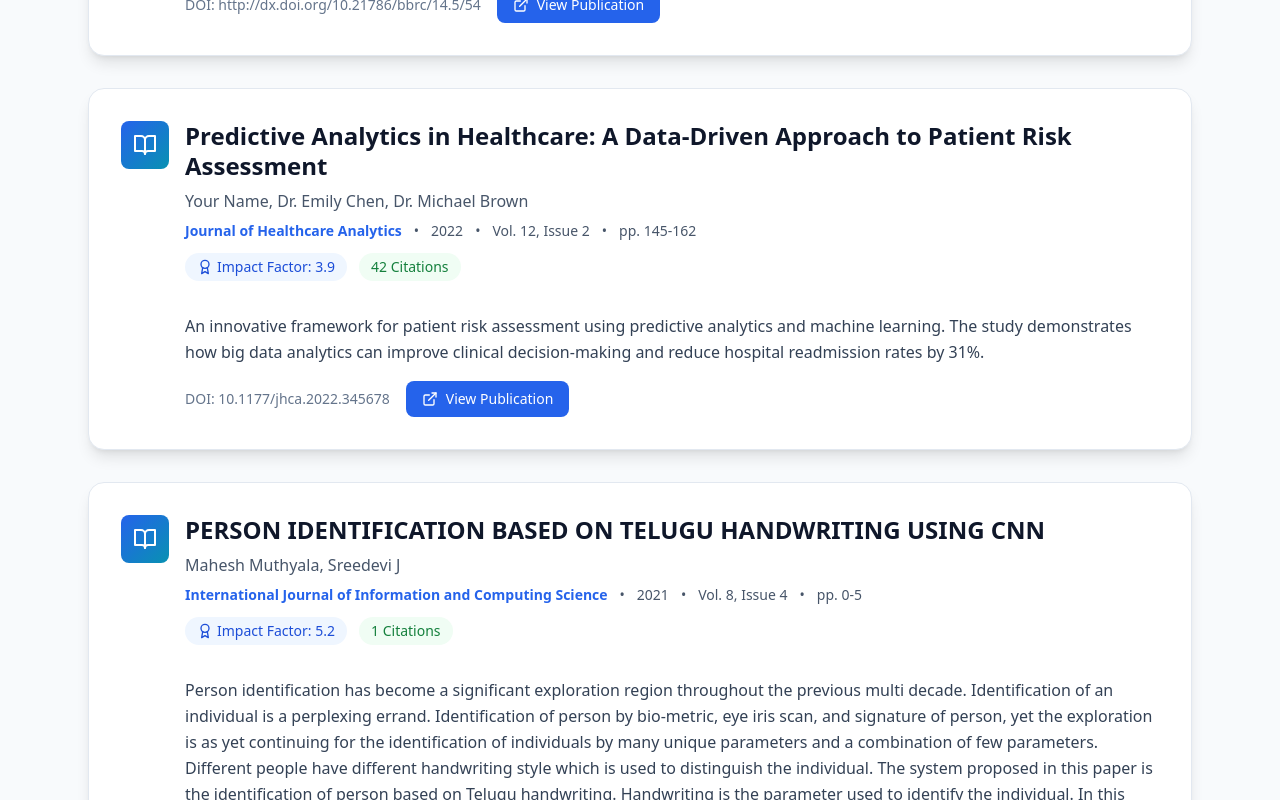
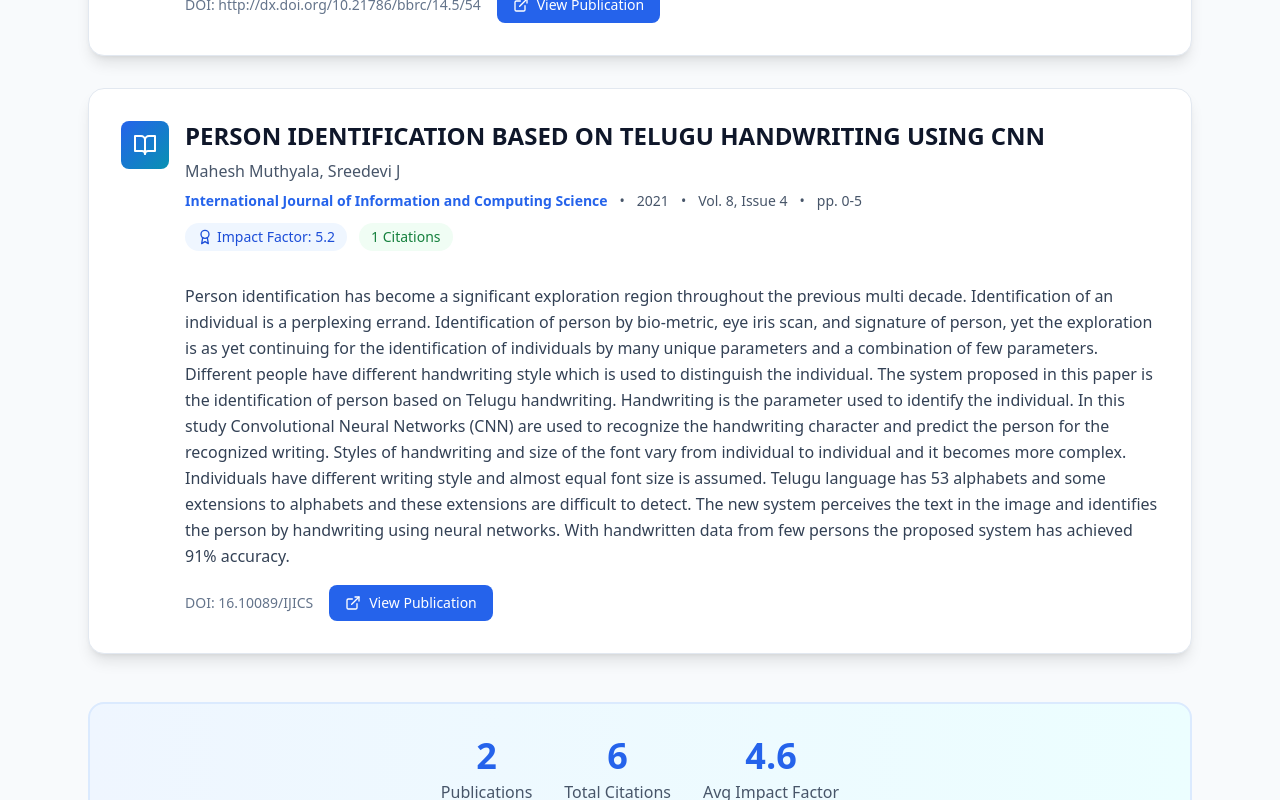
Before and after one commit to maheshmuthyala/Protfolio, a React (Vite) app: page / in a window 1280 px wide. Shown: the part 4860-5660 px from the top of the page. Built offline with nearby package versions, Linux system fonts and the light colour scheme.

Commit message:
Updated Publications.tsx

```diff
--- a/src/components/Publications.tsx
+++ b/src/components/Publications.tsx
@@ -14,19 +14,6 @@ export default function Publications() {
       citations: 5,
       link: '',
       impact: 'High Impact Factor: 5.9'
-    },
-    {
-      title: 'Predictive Analytics in Healthcare: A Data-Driven Approach to Patient Risk Assessment',
-      authors: 'Your Name, Dr. Emily Chen, Dr. Michael Brown',
-      journal: 'Journal of Healthcare Analytics',
-      year: '2022',
-      volume: 'Vol. 12, Issue 2',
-      pages: 'pp. 145-162',
-      doi: '10.1177/jhca.2022.345678',
-      abstract: 'An innovative framework for patient risk assessment using predictive analytics and machine learning. The study demonstrates how big data analytics can improve clinical decision-making and reduce hospital readmission rates by 31%.',
-      citations: 42,
-      link: 'http://dx.doi.org/10.21786/bbrc/14.5/54',
-      impact: 'Impact Factor: 3.9'
     },
     {
       title: 'PERSON IDENTIFICATION BASED ON TELUGU HANDWRITING USING CNN',
```
